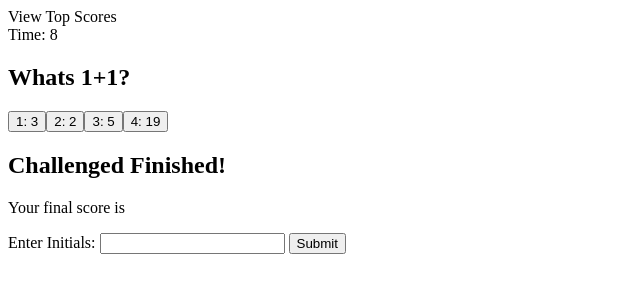
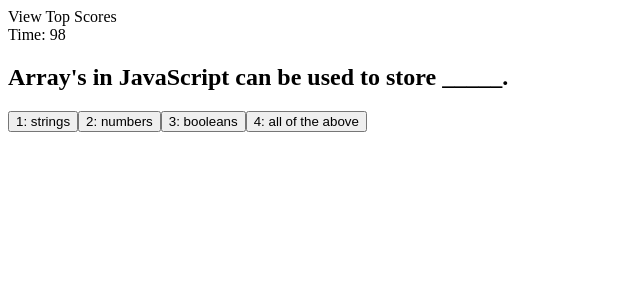
Before and after one commit to ews578/java-quiz, a plain HTML site: page index.html in a window 1280 px wide. Both pictures are taken after a click on the button "Begin". Shown: the whole page, without its empty margins (0-640 px from the left). Drawn offline with Linux system fonts and the light colour scheme.

Commit message:
added highscore java and highscore html quiz complete

```diff
--- a/assets/script.js
+++ b/assets/script.js
@@ -3,83 +3,148 @@ var startButton = document.getElementById("game-start")
 var quizHeader = document.getElementById("challenge-start")
 var submitButton = document.getElementById("submit")
 var choiceContainer = document.getElementById("choice")
+
 //create time
-var timer ;
+var timer;
 var clockSecs;
 var score = 0;
-var timerBox = document.getElementById("timer-clock")
+var timerClock = document.getElementById("timer-clock")
 //create questions
-var questionNumber=0;
+var questionNumber = 0;
 var quizQuestions = [
     {
-        question:"Whats 1+1?",
-        choices:["3","2","5","19"],
-        answer:"2"
+        question: "Array's in JavaScript can be used to store _____.",
+        choices: ["strings", "numbers", "booleans", "all of the above"],
+        answer: "all of the above"
     },
 
     {
-        question:"Whats 1+3?",
-        choices:["3","2","5","19"],
-        answer:"2"
+        question: "_____ containers for storing information",
+        choices: ["variable", "string", "array", "boolean"],
+        answer: "variable"
     },
 
     {
-        question:"Whats 1+2?",
-        choices:["3","2","5","19"],
-        answer:"2"
+        question: "A value that can either be TRUE or FALSE is a ____",
+        choices: ["number", "boolean", "statement", "array"],
+        answer: "boolean"
     },
 
     {
-        question:"Whats 1+4?",
-        choices:["3","2","5","19"],
-        answer:"2"
+        question: "______  is a function in JavaScript that waits for an event to occur then responds to it",
+        choices: ["if-else statement", "string", "event listener", "array"],
+        answer: "Playstation"
     },
 
     {
-        question:"Whats 1+5?",
-        choices:["3","2","5","19"],
-        answer:"2"
+        question: "a scripting or programming language that allows you to implement complex features on web pages is _______",
+        choices: ["javaScript", "html", "5CSS", "all of the above"],
+        answer: "javaScript"
     }
 ]
 //create master function
 function beginQuiz() {
-    clockSecs =10
+    clockSecs = 100
     beginTimer()
     //display question function
     displayQuestions()
-quizHeader.style.display="none"
+    quizHeader.style.display = "none"
 }
 //create timer function
 function beginTimer() {
-    timer = setInterval(function(){
+    timer = setInterval(function () {
         clockSecs--;
-        timerBox.textContent=clockSecs;
-        if (clockSecs===0){
+        timerClock.textContent = clockSecs;
+        if (clockSecs === 0) {
             clearInterval(timer);
             //call function to finish the game
         }
-        return timerBox
-    },1000)
+        return timerClock
+    }, 1000)
 }
 //create function to display questions on page
-function displayQuestions(){
-    var curQuestions=quizQuestions[questionNumber]
-    var title=document.getElementById("question-title")
-    title.textContent=curQuestions.question
+function displayQuestions() {
+    var curQuestions = quizQuestions[questionNumber]
+    var title = document.getElementById("question-title")
+    title.textContent = curQuestions.question
+    console.log(curQuestions)
+
 
     //loop through choices and dispaly on page
-choiceContainer.innerHTML=""
-curQuestions.choices.forEach(function(choice,i){
-    var choiceIndex=document.createElement("button")
-    choiceIndex.setAttribute("class","choices")
-    choiceIndex.setAttribute("value",choice)
-    choiceIndex.textContent=i+1+": " + choice
+    choiceContainer.innerHTML = ""
+    curQuestions.choices.forEach(function (choice, i) {
+        var choiceIndex = document.createElement("button")
+        choiceIndex.setAttribute("class", "choices")
+        choiceIndex.setAttribute("value", choice)
+        choiceIndex.textContent = i + 1 + ": " + choice
+        choiceIndex.onclick = checkAnswer
+
 
 
         //make listener for each choice
+        // // Function to check the selected answer
+
         //choice index.onclick=checkQuestion
         choiceContainer.appendChild(choiceIndex)
     })
 }
+// function checkAnswer() {
+//     const correctAnswer = quizQuestions[questionNumber].answer;
+
+//     if (this.value === quizQuestions[questionNumber].answer) {
+//         // window.alert("Correct!")
+//         score += 1;
+//         // questionNumber++;
+//     } else {
+//         // window.alert("Wrong!")
+//         clockSecs -= 15
+//     }
+
+//     // Check if all questions have been answered
+//     if (questionNumber === quizQuestions.length) {
+//         window.alert("Times Up!")
+//         endQuiz();
+//     } else {
+//         displayQuestions();
+//     }
+
+//     // Move to the next question
+//     questionNumber++;
+// }
+
+function checkAnswer(){
+    if (this.value !== quizQuestions[questionNumber].answer){
+        clockSecs -= 15
+
+        if(clockSecs < 0) {
+            clockSecs = 0
+        }
+        console.log("wrong!")
+    } else {
+        console.log('correcto mando')
+        score += 10
+        console.log("current score", score)
+    }
+
+    questionNumber++;
+
+
+    if( questionNumber === quizQuestions.length){
+        // save current score to local storage
+        endQuiz()
+    } else {
+        displayQuestions()
+    }
+}
+
+function endQuiz(){
+    clearInterval(timer)
+    window.alert('FIN!')
+    window.location.href = "highscore.html"
+    // inside the new html you pull the score from local storage and then allow users to put name and then save the name and score to local storage
+    localStorage.setItem("final-score", score);
+    localStorage.setItem("initials",initials);
+}
+
 //create event listener for begin quiz
-startButton.addEventListener("click",beginQuiz)
+startButton.addEventListener("click", beginQuiz)
--- a/index.html
+++ b/index.html
@@ -28,15 +28,6 @@
             <div id="choice" class="choices"></div>
         </div>
 
-        <div id="challenge-end" class="hide">
-            <h2>Challenged Finished!</h2>
-            <p>Your final score is <span id="final-score"></span></p>
-            <p>
-                Enter Initials: <input type="text" id="intials" max="3">
-                <button id="submit">Submit</button>
-            </p>
-        </div>
-
         <script src="./assets/script.js"></script>
     </body>
 </html>
```
Also changed, not shown: assets/highscores.js (added, +28 -0 lines), highscore.html (added, +20 -0 lines). Lines whose indentation alone changed are shown as unchanged.
